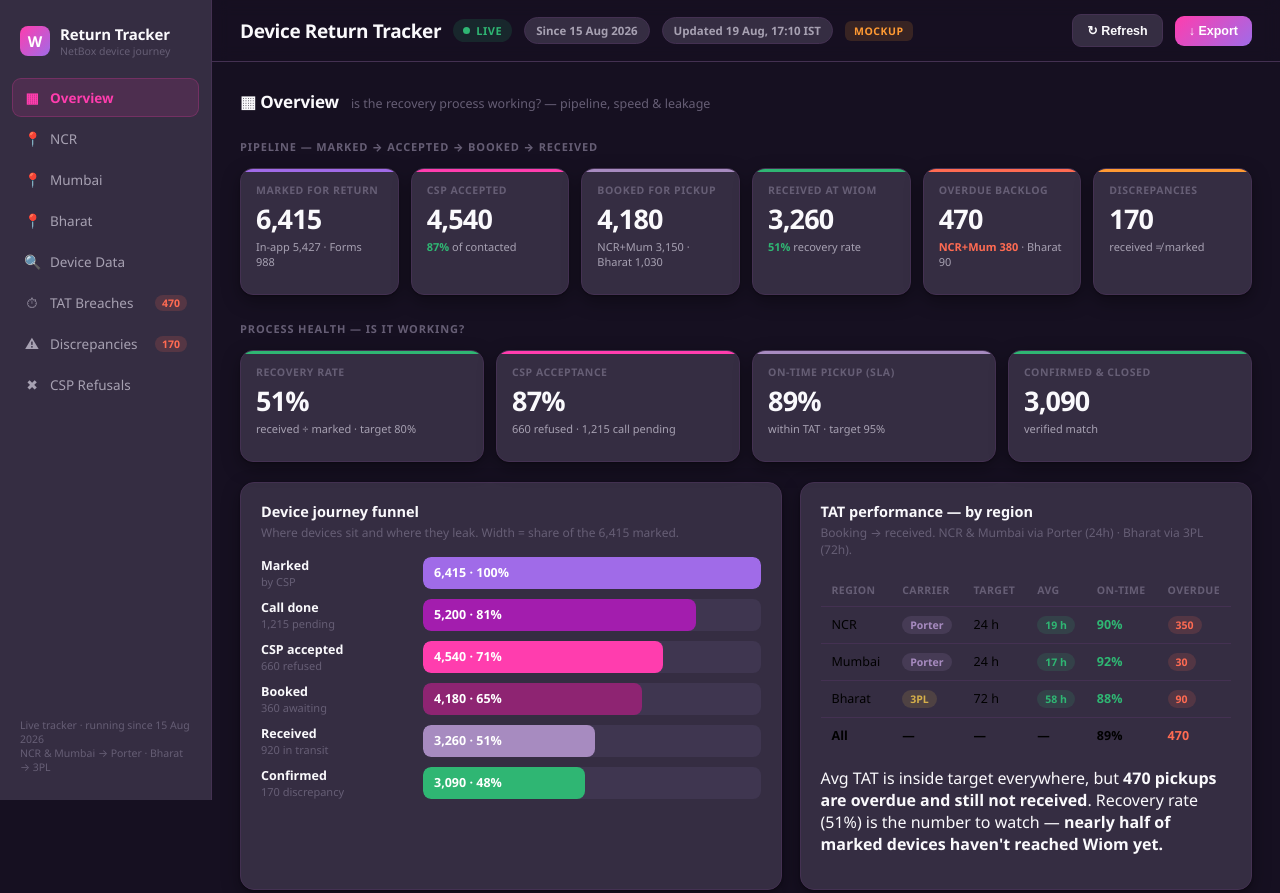
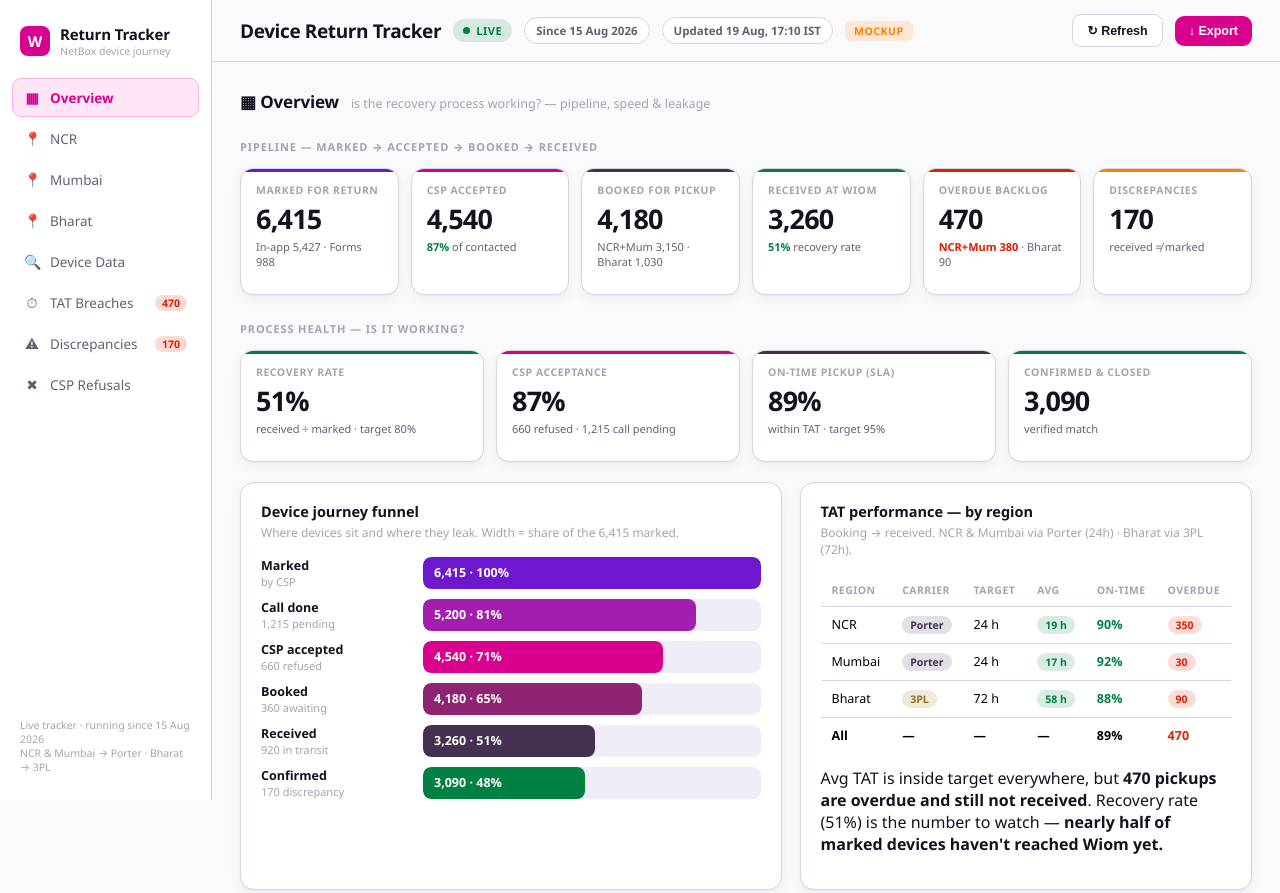
Before and after one commit to Wiom-using-AI/netbox-return-tracker, a website: page index.html in a window 1280 px wide. Shown: the top 893 px of the page. Drawn offline with Linux system fonts and the dark colour scheme.

Commit message:
Match BugFront dashboard theme: light-only, flat solid pink accents
Co-Authored-By: Claude Fable 5 <noreply@anthropic.com>

```diff
--- a/index.html
+++ b/index.html
@@ -8,15 +8,6 @@
     --good:#008043; --warn:#FF8000; --bad:#E01E00;
     --shadow:0 1px 2px rgba(22,16,33,.04),0 4px 14px rgba(22,16,33,.05);
   }
-  @media (prefers-color-scheme:dark){
-    :root{
-      --bg:#161021; --panel:#352D42; --panel-2:#3F3650; --line:#443152;
-      --ink:#FAF9FC; --ink-2:#A7A1B2; --muted:#665E75;
-      --brand:#FF3DAE; --marked:#A06BE8; --porter:#A78BC0; --tpl:#D5AF4A;
-      --good:#2FB673; --warn:#FF9A33; --bad:#FF6B52;
-      --shadow:0 1px 2px rgba(0,0,0,.3),0 6px 18px rgba(0,0,0,.35);
-    }
-  }
   *{box-sizing:border-box}
   body{margin:0}
   .app{font-family:"Segoe UI",system-ui,-apple-system,Roboto,Helvetica,Arial,sans-serif;background:var(--bg);color:var(--ink);min-height:100vh;display:flex;font-variant-numeric:tabular-nums;-webkit-font-smoothing:antialiased}
@@ -24,7 +15,7 @@
 
   .side{width:212px;flex:none;background:var(--panel);border-right:1px solid var(--line);padding:18px 12px;display:flex;flex-direction:column;gap:4px;position:sticky;top:0;height:100vh}
   .brand{display:flex;align-items:center;gap:10px;padding:6px 8px 16px}
-  .logo{width:30px;height:30px;border-radius:8px;background:linear-gradient(135deg,var(--brand),var(--marked));color:#fff;font-weight:800;display:flex;align-items:center;justify-content:center;font-size:15px}
+  .logo{width:30px;height:30px;border-radius:8px;background:var(--brand);color:#fff;font-weight:800;display:flex;align-items:center;justify-content:center;font-size:15px}
   .brand b{font-size:15px;letter-spacing:-.01em}
   .brand span{display:block;font-size:10.5px;color:var(--muted);font-weight:500}
   .nav{display:flex;flex-direction:column;gap:2px}
@@ -43,7 +34,7 @@
   .mocktag{font-size:10.5px;font-weight:800;letter-spacing:.05em;text-transform:uppercase;color:var(--warn);background:color-mix(in srgb,var(--warn) 15%,transparent);padding:3px 9px;border-radius:6px}
   .top .sp{flex:1}
   .btn{font-size:12.5px;font-weight:650;padding:8px 14px;border-radius:9px;border:1px solid var(--line);background:var(--panel);color:var(--ink);cursor:pointer}
-  .btn.pri{background:linear-gradient(135deg,var(--brand),var(--marked));color:#fff;border:none}
+  .btn.pri{background:var(--brand);color:#fff;border:none}
 
   .content{padding:clamp(16px,3vw,28px)}
   .view{display:none;flex-direction:column;gap:20px}
@@ -139,7 +130,7 @@
   #r-devices:checked  ~ .side label[for="r-devices"],
   #r-tat:checked      ~ .side label[for="r-tat"],
   #r-disc:checked     ~ .side label[for="r-disc"],
-  #r-refuse:checked   ~ .side label[for="r-refuse"]{background:color-mix(in srgb,var(--brand) 12%,transparent);color:var(--brand);border-color:color-mix(in srgb,var(--brand) 22%,transparent);font-weight:700}
+  #r-refuse:checked   ~ .side label[for="r-refuse"]{background:#FFE5F6;color:var(--brand);border-color:#FFB2E4;font-weight:700}
 </style>
 
 <div class="app">
```
